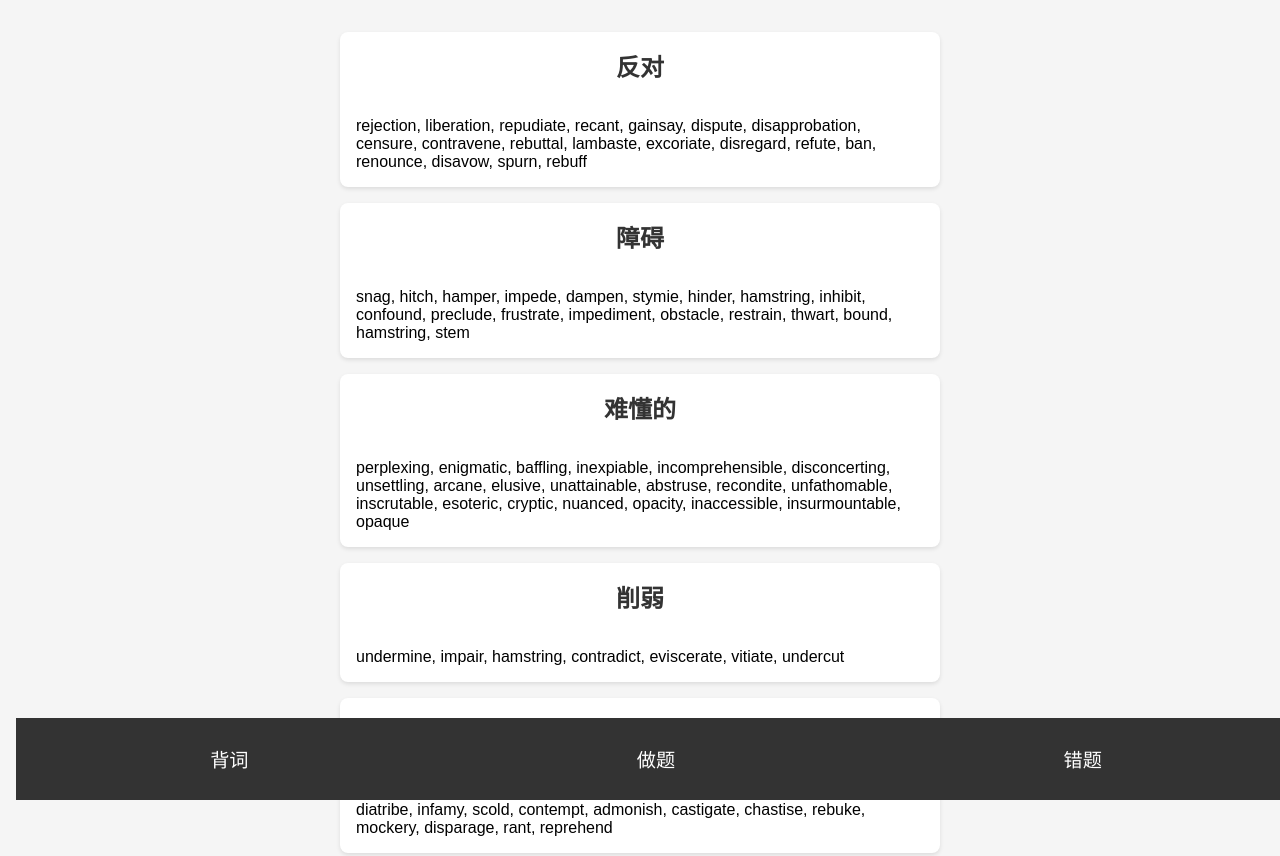
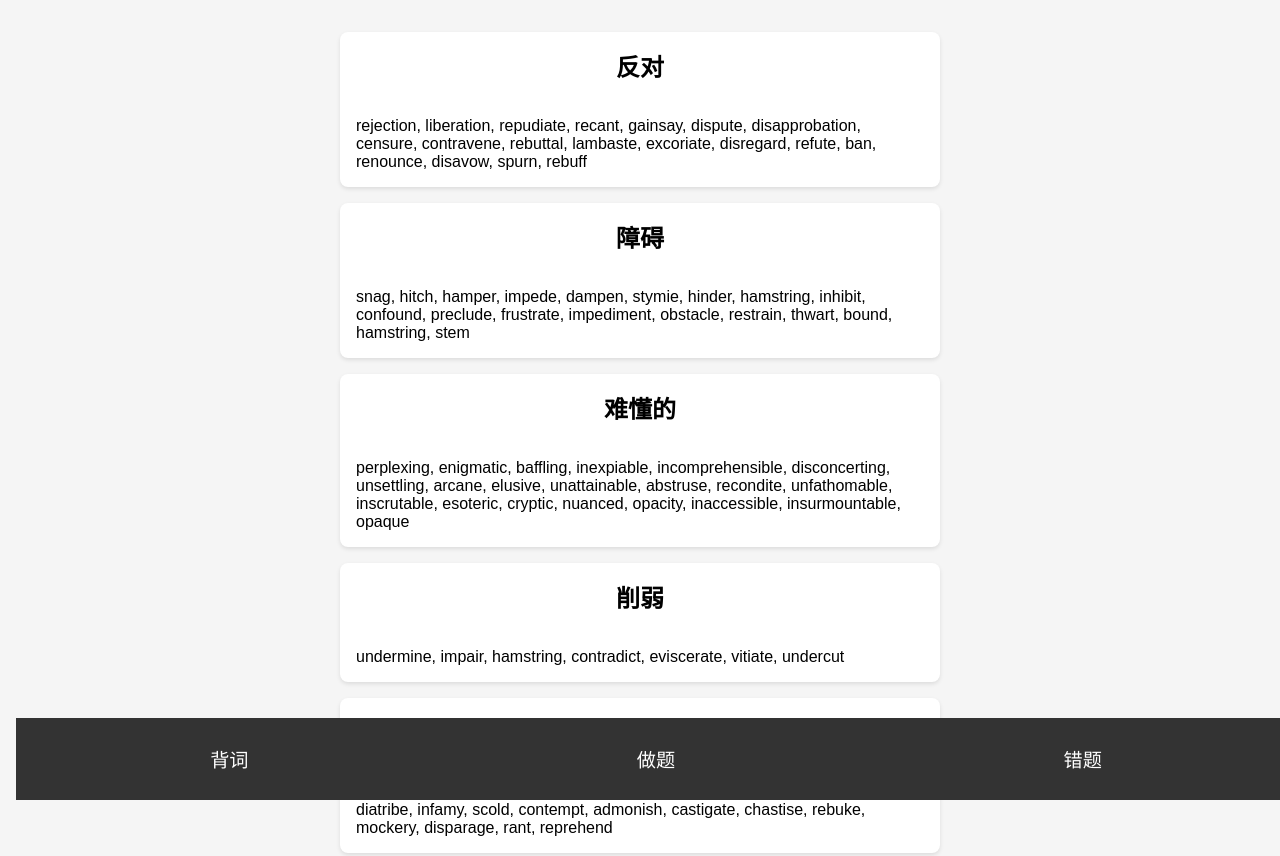
Before and after one commit to XFF227/GRE_equal_words, a plain HTML site: page index.html in a window 1280 px wide. Shown: the top 856 px of the page. Drawn offline with Linux system fonts and the light colour scheme.

Commit message:
1.2 version

```diff
--- a/style.css
+++ b/style.css
@@ -66,8 +66,6 @@ button {
     display: block;
     margin-bottom: 1rem;
     text-align: center;
-    font-weight: bold;
-    color: #333;
 }
 
 .choices button {
```
